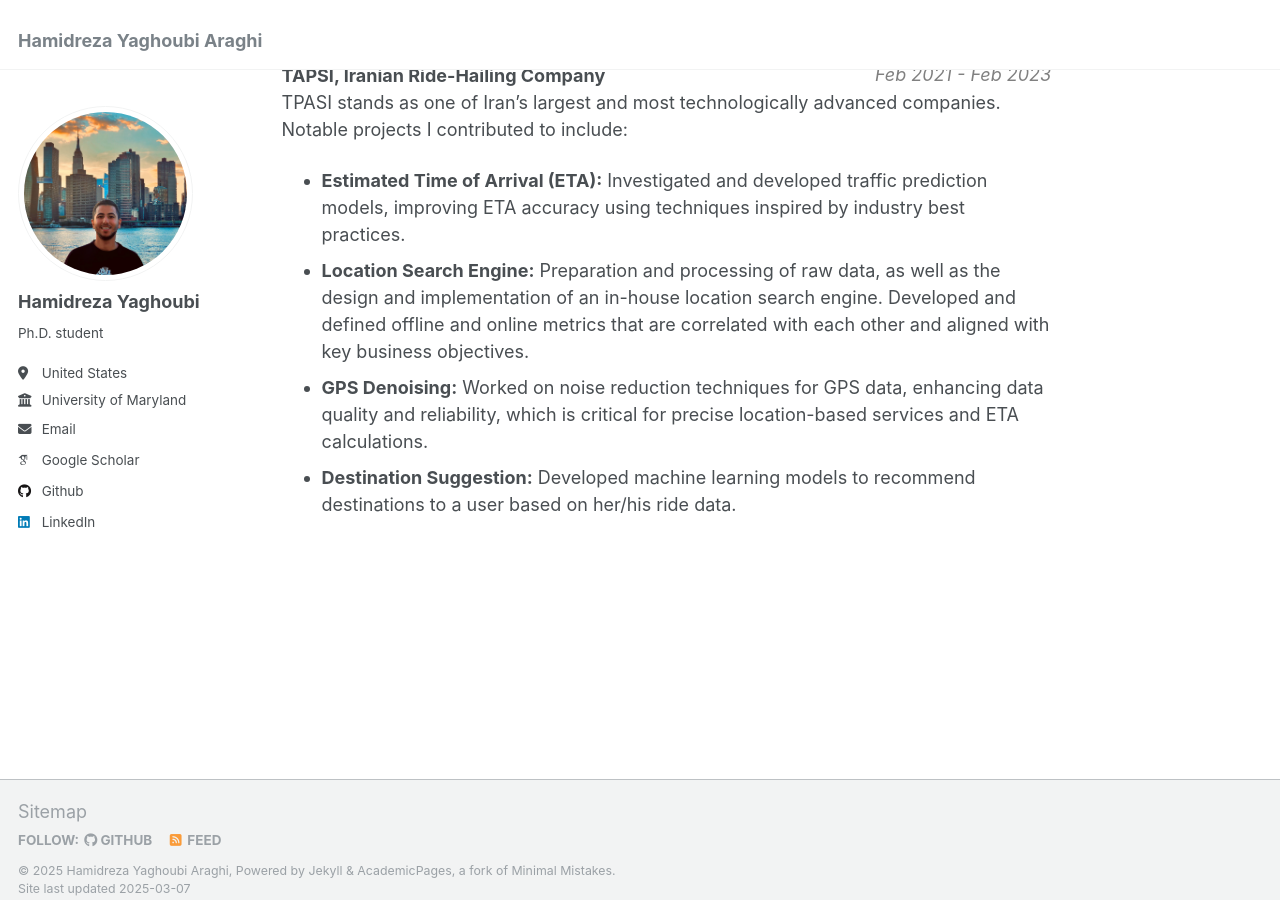
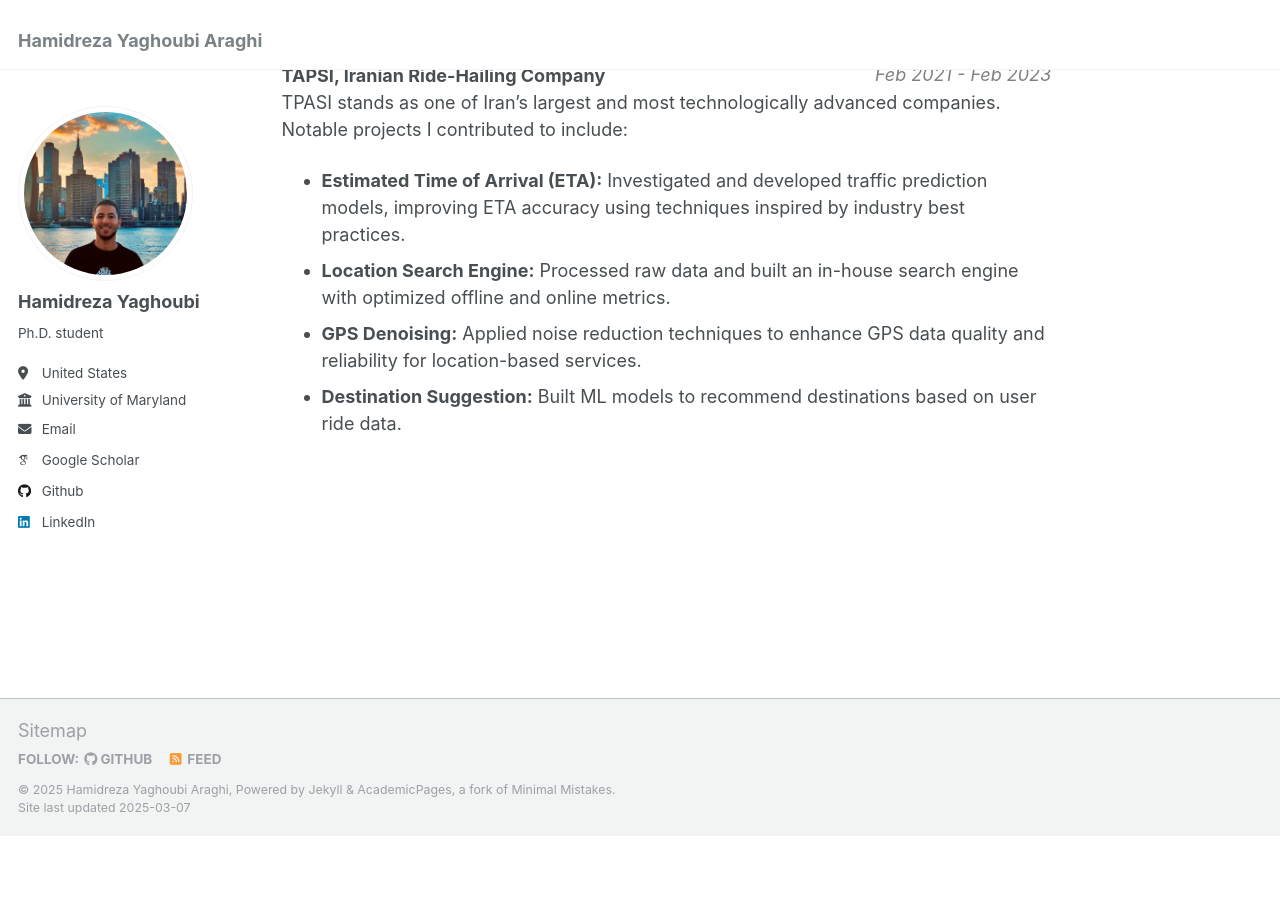
Before and after one commit to HamidrezaYaghoubi/HamidrezaYaghoubi.github.io, a Jekyll site: the page built from _pages/about.md, in a window 1280 px wide and 900 px high, scrolled down 837 px. Built offline with Jekyll 4.4.1, drawn with Linux system fonts in a browser that asks for light colours; some web fonts are replaced; after the commit the page ends 1673 px from its top, so only the background shows below that.

Commit message:
update Work Experience

```diff
--- a/_pages/about.md
+++ b/_pages/about.md
@@ -35,6 +35,6 @@
 TPASI stands as one of Iran’s largest and most technologically advanced companies. Notable projects I contributed to include:
 
 - **Estimated Time of Arrival (ETA):** Investigated and developed traffic prediction models, improving ETA accuracy using techniques inspired by industry best practices.
-- **Location Search Engine:** Preparation and processing of raw data, as well as the design and implementation of an in-house location search engine. Developed and defined offline and online metrics that are correlated with each other and aligned with key business objectives.
-- **GPS Denoising:** Worked on noise reduction techniques for GPS data, enhancing data quality and reliability, which is critical for precise location-based services and ETA calculations.
-- **Destination Suggestion:** Developed machine learning models to recommend destinations to a user based on her/his ride data.
+- **Location Search Engine:** Processed raw data and built an in-house search engine with optimized offline and online metrics.
+- **GPS Denoising:** Applied noise reduction techniques to enhance GPS data quality and reliability for location-based services.
+- **Destination Suggestion:** Built ML models to recommend destinations based on user ride data.
```
